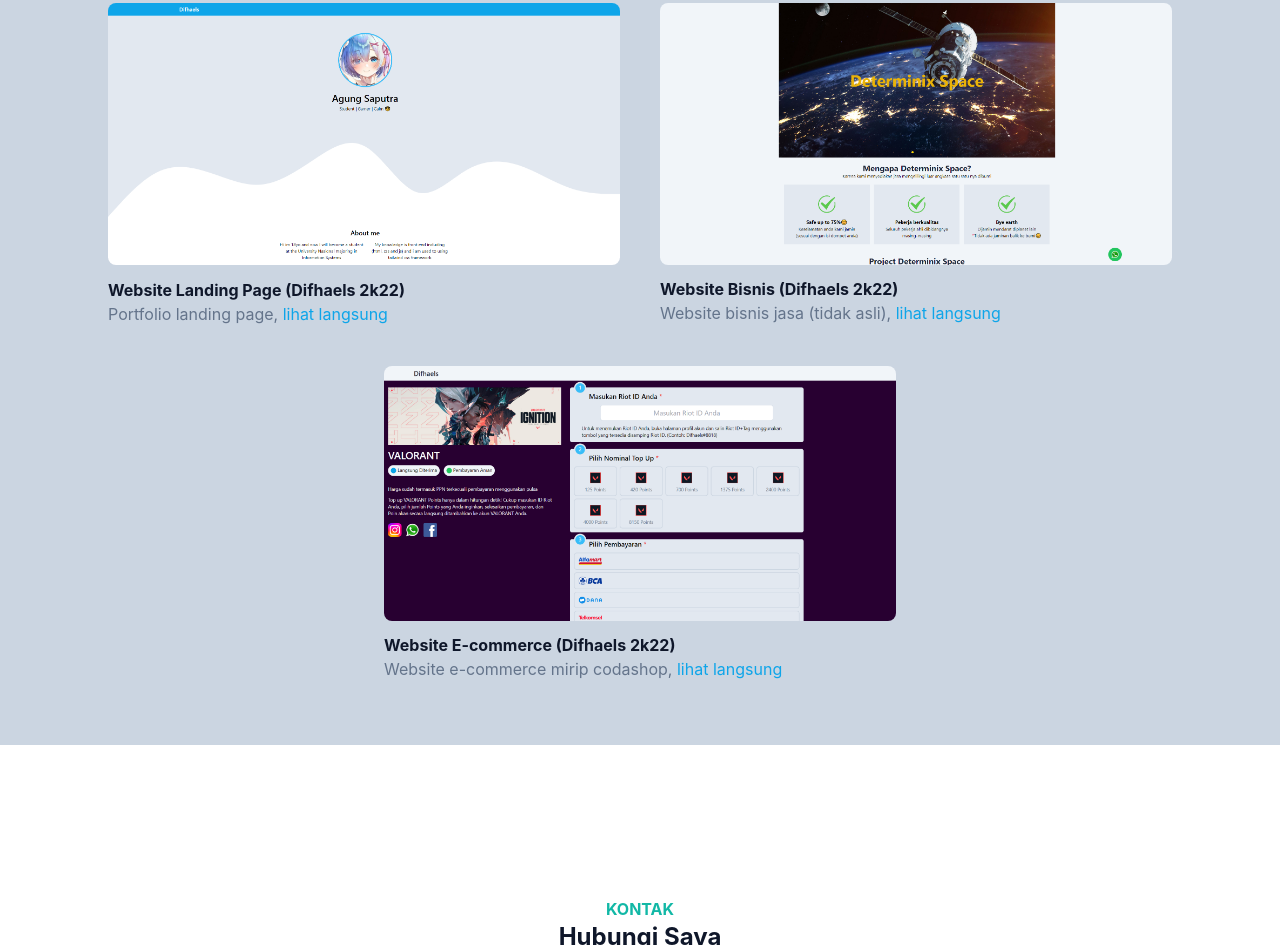
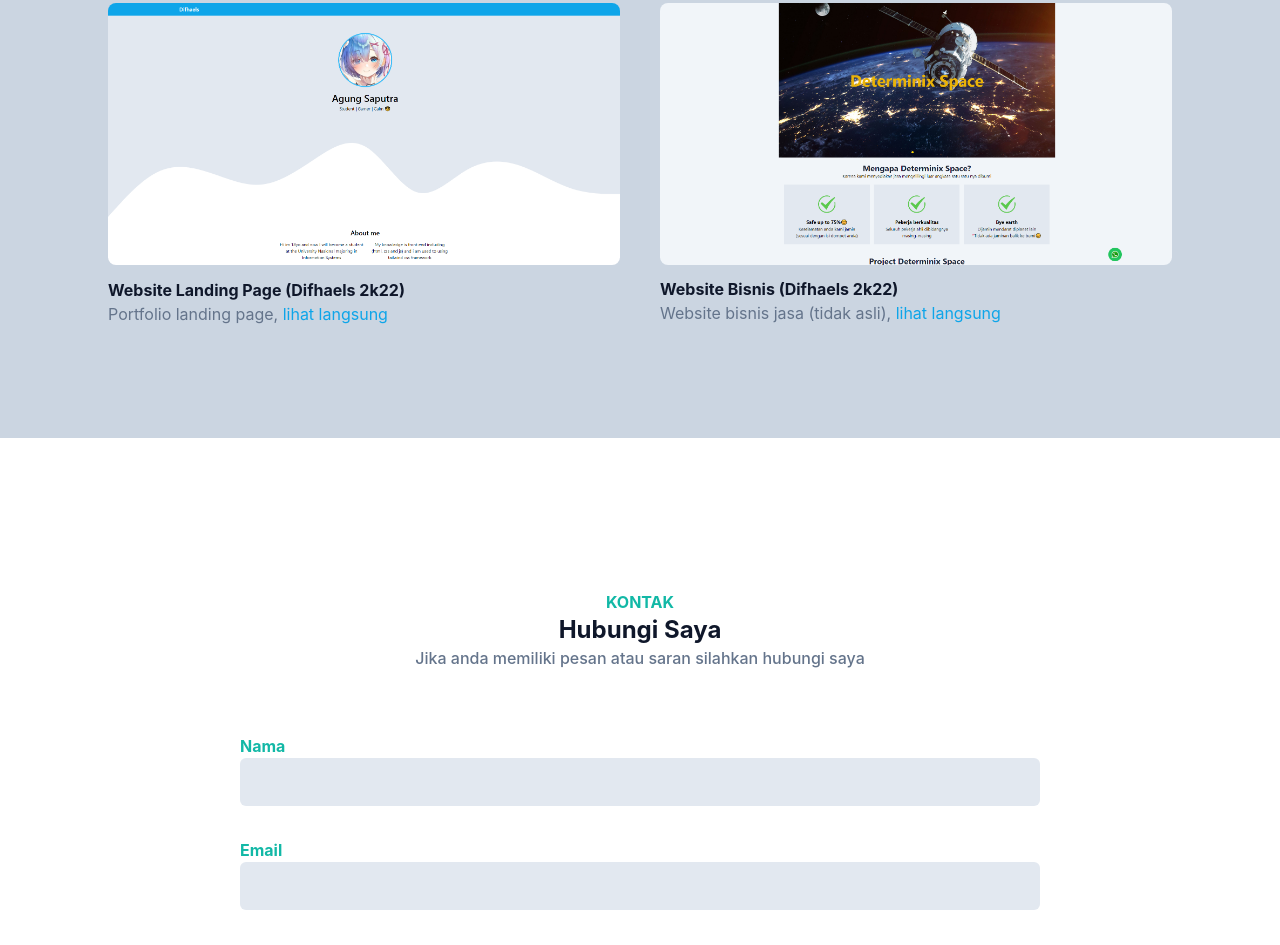
Before and after one commit to difhaels/difhaels.github.io, a website: page index.html in a window 1280 px wide. Shown: the part 1356-2301 px from the top of the page. Drawn offline with nearby package versions, Linux system fonts and the light colour scheme.

Commit message:
ubah project menjadi 2

```diff
--- a/index.html
+++ b/index.html
@@ -155,7 +155,7 @@
 
       <!-- portfolio start -->
       <section id="portfolio" class="bg-slate-300 pt-28 dark:bg-[#3F3351]">
-        <div class="container">
+        <div class="container pb-28">
           <div class="px-4 text-center" data-aos="fade-up">
             <h4 class="pt-10 font-bold uppercase text-primary dark:text-[#E9A6A6]">Portfolio</h4>
             <h2 class="text-2xl font-bold text-dark dark:text-white">Projek Terbaru</h2>
@@ -177,16 +177,6 @@
               </div>
               <h1 class="mt-3 text-base font-bold text-dark dark:text-[#E9A6A6]">Website Bisnis (Difhaels 2k22)</h1>
               <p class="text-base text-slate-500 dark:text-slate-400">Website bisnis jasa (tidak asli), <a href="https://difhaels.github.io/b-dete-0522/" target="_blank" class="text-sky-500">lihat langsung</a></p>
-            </div>
-          </div>
-
-          <div class="justify-center pb-16 lg:flex lg:gap-10">
-            <div class="mt-10 px-7 lg:max-w-lg lg:px-0">
-              <div data-aos="flip-down" data-aos-easing="ease-out-cubic" data-aos-duration="2000">
-                <img src="img/project/e-commerce.png" alt="e-commerce 1" class="rounded-lg" />
-              </div>
-              <h1 class="mt-3 text-base font-bold text-dark dark:text-[#E9A6A6]">Website E-commerce (Difhaels 2k22)</h1>
-              <p class="text-base text-slate-500 dark:text-slate-400">Website e-commerce mirip codashop, <a href="https://difhaels.github.io/e-coda-0922/" target="_blank" class="text-sky-500">lihat langsung</a></p>
             </div>
           </div>
         </div>
```
Also changed, not shown: dist/output.css.
